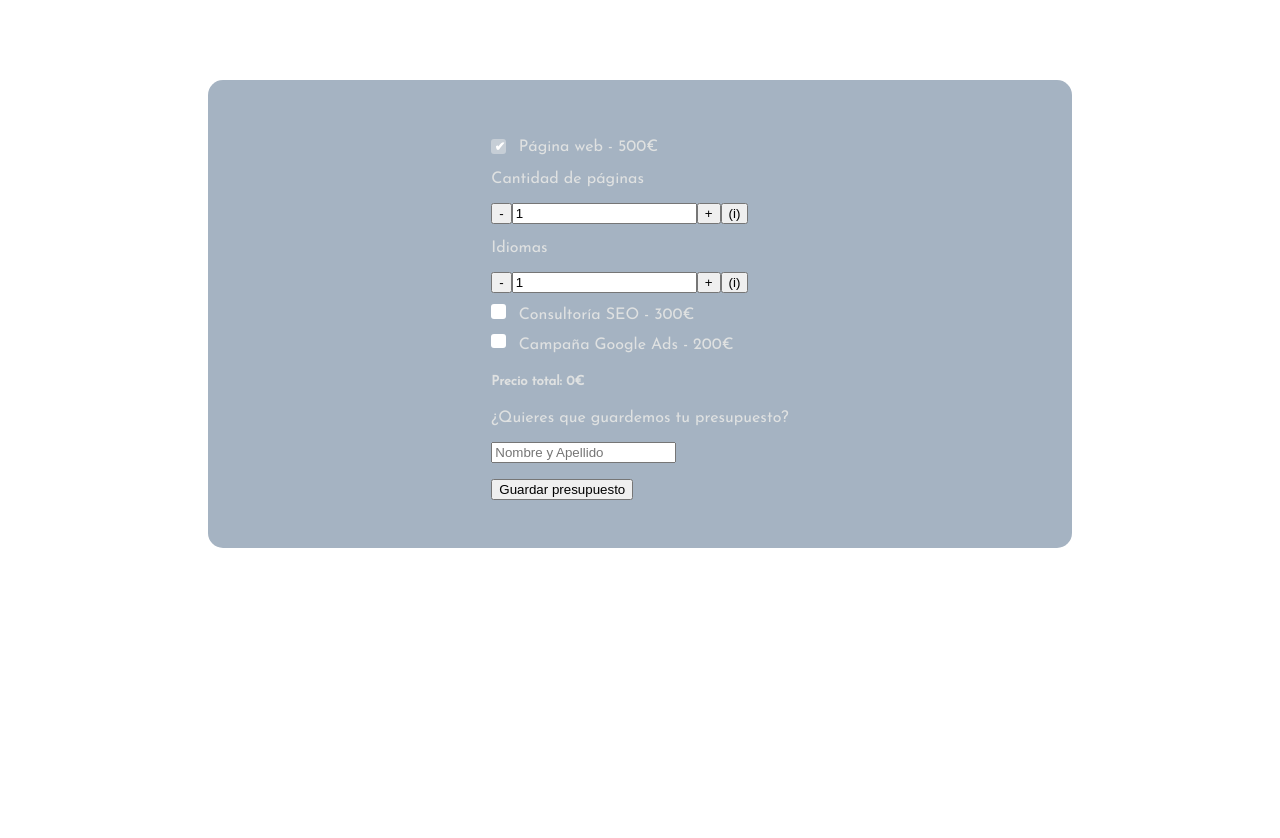
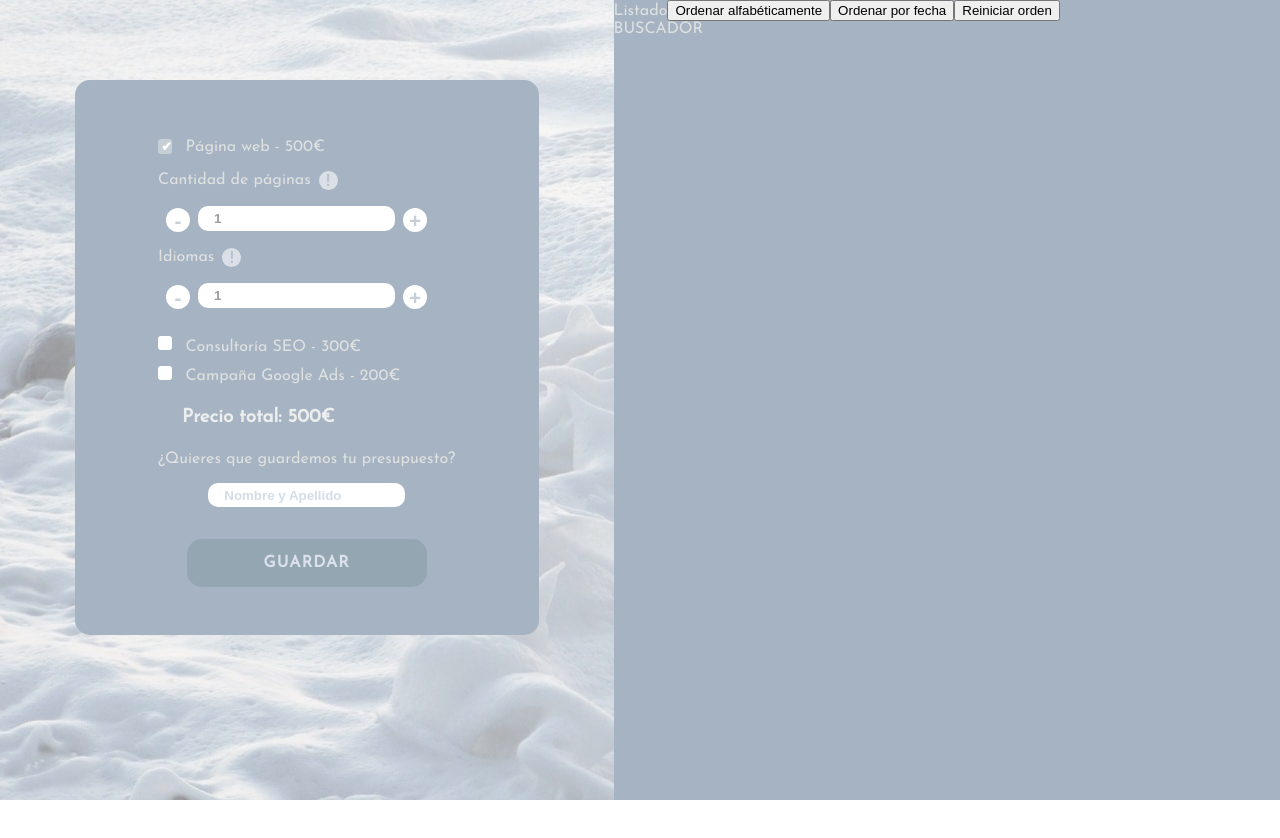
Before and after one commit to velezarav/sprint-7, a React (Create React App) app: page /presupuesto in a window 1280 px wide. Both pictures are taken after a click on the checkbox "Página web - 500€". Shown: the top 838 px of the page. After the commit the page ends 800 px from the top, so only its background shows below. Built offline with nearby package versions, Linux system fonts and the light colour scheme.

Commit message:
presupuesto style

```diff
--- a/src/components/Botonera.js
+++ b/src/components/Botonera.js
@@ -2,9 +2,9 @@
 export default function Botonera() {
     return(
         <>
-            <button>alfabeto</button>
-            <button>normal</button>
-            <button>fecha</button>
+            <button>Ordenar alfabéticamente</button>
+            <button>Ordenar por fecha</button>
+            <button>Reiniciar orden</button>
         </>
     )
 }
--- a/src/components/Listado.js
+++ b/src/components/Listado.js
@@ -3,16 +3,15 @@ import Botonera from './Botonera'
 import Buscador from './Buscador'
 
 export default function Listado(props) {
-    console.log(props)
     const presupuestos = props.arrayListado;
-    const mostrarListado = presupuestos.map(item => <div key={item.id}>{item}</div>)
+    //const mostrarListado = presupuestos.map(item => <div key={item.id}>{item}</div>)
     return(
         <div className='listado'>
         Listado
         <Botonera />
         <Buscador />
         <div className='container-presupuestos'>
-            {mostrarListado}
+
         </div>
 
         </div>
--- a/src/components/Panel.js
+++ b/src/components/Panel.js
@@ -1,32 +1,33 @@
 import { useModal } from "../hooks/useModal";
 import Modal from './Modal'
+import '../css/App.css'
 
 export default function Panel(props) {
 	const [isOpenModalQuantity, openModalQuantity, closeModalQuantity] = useModal(false);
 	const [isOpenModalLanguage, openModalLanguage, closeModalLanguage] = useModal(false);
 
 	return(
-	<div>
-	<p>Cantidad de páginas</p>
+	<div className="botonera-panel">
+	<p>Cantidad de páginas<button className='modal-button' onClick={openModalQuantity}>!</button></p>
+	<Modal isOpen={isOpenModalQuantity} closeModal={closeModalQuantity}>El sitio tendrá {props.quote.wPQuantity == 1 ? "1 página." : `${props.quote.wPQuantity} páginas.`}</Modal>
 	<button onClick={props.subQuantity}>-</button>
 	<input  type="text"
 		onChange={props.setQuantityInput}
 		name="wPQuantity"
-		defaultValue={props.quote.wPQuantity}
+		value={props.quote.wPQuantity}
 	/>
 	<button onClick={props.addQuantity}>+</button>
-	<button onClick={openModalQuantity}>(i)</button>
-	<Modal isOpen={isOpenModalQuantity} closeModal={closeModalQuantity}>El sitio tendrá {props.quote.wPQuantity == 1 ? "1 página." : `${props.quote.wPQuantity} páginas.`}</Modal>
+
 	<br/>
-	<p>Idiomas</p>
+	<p>Idiomas<button className='modal-button' onClick={openModalLanguage}>!</button></p>
 	<button onClick={props.subLanguages}>-</button>
 	<input  type="text"
 		onChange={props.setLanguagesInput}
 		name="wPLanguages"
-		defaultValue={props.quote.wPLanguages}
+		value={props.quote.wPLanguages}
 	/>
 	<button onClick={props.addLanguages}>+</button>
-	<button onClick={openModalLanguage}>(i)</button>
+
 	<Modal isOpen={isOpenModalLanguage} closeModal={closeModalLanguage}>El sitio tendrá {props.quote.wPLanguages == 1 ? "1 idioma." : `${props.quote.wPLanguages} idiomas.`}</Modal>
 	</div>
 	)
--- a/src/components/Presupuesto.js
+++ b/src/components/Presupuesto.js
@@ -19,8 +19,8 @@ export default function Presupuesto() {
 
   const [listado, setListado] = useState([]);
 
-  // USEEFFECT - LOCAL STORAGE
-   /* useEffect(() => {
+//USEEFFECT - LOCAL STORAGE
+ /* useEffect(() => {
     const data = localStorage.getItem('quote');
     if (data) {
       setQuote(JSON.parse(data))
@@ -29,24 +29,30 @@ export default function Presupuesto() {
 
   useEffect(() => {
     localStorage.setItem('quote', JSON.stringify(quote))
-  }); */
+  });  */
 
   // SELECCIONAR SERVICIOS
   function handleChange(e){
     const {name, value, checked, type} = e.target;
-
     setQuote(prevquote => ({
       ...prevquote,
       [name]: type === "checkbox" ? checked : value
     }))
+    totales()
+
   }
 
   //CALCULAR TOTALES
 
   function totales(){
+   /*  const webPageTotal = quote.webPage ? 500 + (quote.wPQuantity > 1 || quote.wPLanguages > 1 ? quote.wPQuantity * quote.wPLanguages * 30 : 0) : 0;
+    const SEOTotal = quote.consultingSEO ? 300 : 0;
+    const adsTotal = quote.adsCampaign ? 200 : 0;
+    const totalSum = w */
+
     setQuote(prevQuote => ({
       ...prevQuote,
-      total: (prevQuote.webPage ? (500 + (prevQuote.wPQuantity > 1 || prevQuote.wPLanguages > 1 ? prevQuote.wPQuantity * prevQuote.wPLanguages * 30 : 0)) : 0) + (prevQuote.consultingSEO ? 300 : 0) + (prevQuote.adsCampaign ? 200 : 0)
+      total: (prevQuote.consultingSEO ? 300 : 0) + (prevQuote.adsCampaign ? 200 : 0) + (prevQuote.webPage ? 500 + (prevQuote.wPQuantity > 1 || prevQuote.wPLanguages > 1 ? prevQuote.wPQuantity * prevQuote.wPLanguages * 30 : 0) : 0)
     }))
   }
 
@@ -54,7 +60,7 @@ export default function Presupuesto() {
   // SELECCIONAR CANTIDAD E IDIOMAS
   function changeQuote(type, id) {
     const newQuote = {...quote}
-    newQuote[type] = quantity;
+    newQuote[type] = id;
   }
 
   function subQuantity() {
@@ -106,15 +112,18 @@ export default function Presupuesto() {
 }
 
 // GUARDAR PRESUPUESTO
-function submitQuote() {
+function submitQuote(e) {
+  e.preventDefault();
   const date = new Date();
-  const numero = listado.length;
-  setQuote(prevQuote => ({
-    ...prevQuote,
-    id: listado.length + 1,
-    date: numero
+  const numero = listado.length + 1;
+
+  setQuote(prevquote => ({
+    ...prevquote,
+    id: 9,
+    date: date
   }))
 
+console.log('this',quote)
   setListado(prevListado => [...prevListado, quote])
 
   setQuote({
@@ -127,14 +136,13 @@ function submitQuote() {
     adsCampaign: false,
     total: 0
   })
-
 }
 
 console.log(quote)
 console.log(listado)
 
   return (
-    <>
+    <div className='container'>
       <div className='presupuesto'>
         <div className='form-container'>
         <div className="form">
@@ -173,7 +181,7 @@ console.log(listado)
             name="adsCampaign"
           />
           <label htmlFor='adsCampaign'> Campaña Google Ads - 200€ </label>
-          <h5>Precio total: {quote.total}€</h5>
+          <h3>Precio total: {quote.total}€</h3>
 
           <label>¿Quieres que guardemos tu presupuesto?</label>
           <br />
@@ -184,15 +192,16 @@ console.log(listado)
             onChange={handleChange}
             name='client'
             defaultValue={quote.client}
+            className='client-name'
           />
           <br />
           <br />
-        <button onClick={submitQuote}>Guardar presupuesto</button>
+        <button className='submit-button' onClick={submitQuote}>GUARDAR</button>
         </div>
     </div>
       </div>
-
-    </>
+      <Listado />
+    </div>
 
 
   )
--- a/src/css/App.css
+++ b/src/css/App.css
@@ -1,4 +1,12 @@
 @import url('https://fonts.googleapis.com/css2?family=Josefin+Sans&display=swap');
+
+.container {
+  width: 100%;
+  margin: 0;
+  display: grid;
+  grid-template-columns: auto auto;
+  background: linear-gradient(rgba(255,255,255,.5), rgba(255,255,255,.5)),url('../img/fondo-mar.jpg');
+}
 
 .presupuesto {
   width: 100%;
@@ -46,3 +54,91 @@
 .form input[type="checkbox"]:checked:after {
   display: block;
 }
+
+.botonera-panel {
+  margin: 1rem 0;
+}
+
+.botonera-panel button{
+  background-color: white;
+  border-radius: 100%;
+  border: none;
+  color: #C6CED6;
+  width: 1.5rem;
+  height: 1.5rem;
+  text-align: center;
+  text-decoration: none;
+  display: inline-block;
+  font-size: 1.3rem;
+  font-weight: bold;
+  margin: 0 .5rem;
+  text-align: center;
+  vertical-align: middle;
+}
+.botonera-panel button:hover{
+  opacity: .85;
+}
+
+input[type='text']{
+  border: none;
+  color: #9a9ea2;
+  border-radius: 10px;
+  font-weight: bold;
+  height: 1.4rem;
+  padding-left: 1rem;
+}
+
+input[type='text']::placeholder {
+  color: #d2dde8;
+  opacity: 1;
+  font-weight: 600;
+}
+
+button.modal-button {
+  background-color: white;
+  color: #C6CED6;
+  width: 1.2rem;
+  height: 1.2rem;
+  font-size: 1rem;
+  opacity: .6;
+}
+button.modal-button:hover {
+  opacity: 1;
+}
+
+h3 {
+  color: #eceded;
+  margin: 1.5rem
+}
+
+.client-name{
+  display: block;
+  margin-right: auto;
+  margin-left: auto;
+}
+
+.submit-button {
+  background-color: #95a6b3;
+  border-radius: 15px;
+  border: none;
+  color: rgb(218, 225, 236);
+  width: 15rem;
+  text-align: center;
+  text-decoration: none;
+  display: inline-block;
+  font-size: 1rem;
+  font-weight: bolder;
+  letter-spacing: .07rem;
+  margin: 0 .5rem;
+  padding: 1rem;
+  text-align: center;
+  vertical-align: middle;
+  font-family: 'Josefin Sans', sans-serif;
+  display: block;
+  margin-right: auto;
+  margin-left: auto;
+}
+
+.submit-button:hover{
+  background-color: #8d9daa;
+}
--- a/src/css/Home.css
+++ /dev/null
@@ -1,6 +0,0 @@
-.home {
-    width: 100%;
-    margin: 0;
-    display: grid;
-    grid-template-columns: auto auto;
-  }
--- a/src/css/Modal.css
+++ b/src/css/Modal.css
@@ -1,6 +1,6 @@
 .modal {
     position: fixed;
-    z-index: 999;
+    z-index: 5;
     top: 0;
     left: 0;
     width: 100%;
@@ -14,12 +14,11 @@
   .modal-container {
     position: relative;
     padding: 1rem;
-    min-width: 320px;
-    max-width: 480px;
-    min-height: 200px;
-    max-height: 600px;
+    height: 3rem;
     overflow-y: auto;
     background-color: #fff;
+    color: rgb(63, 62, 69);
+    text-align: center;
   }
 
   .modal-close {
```
